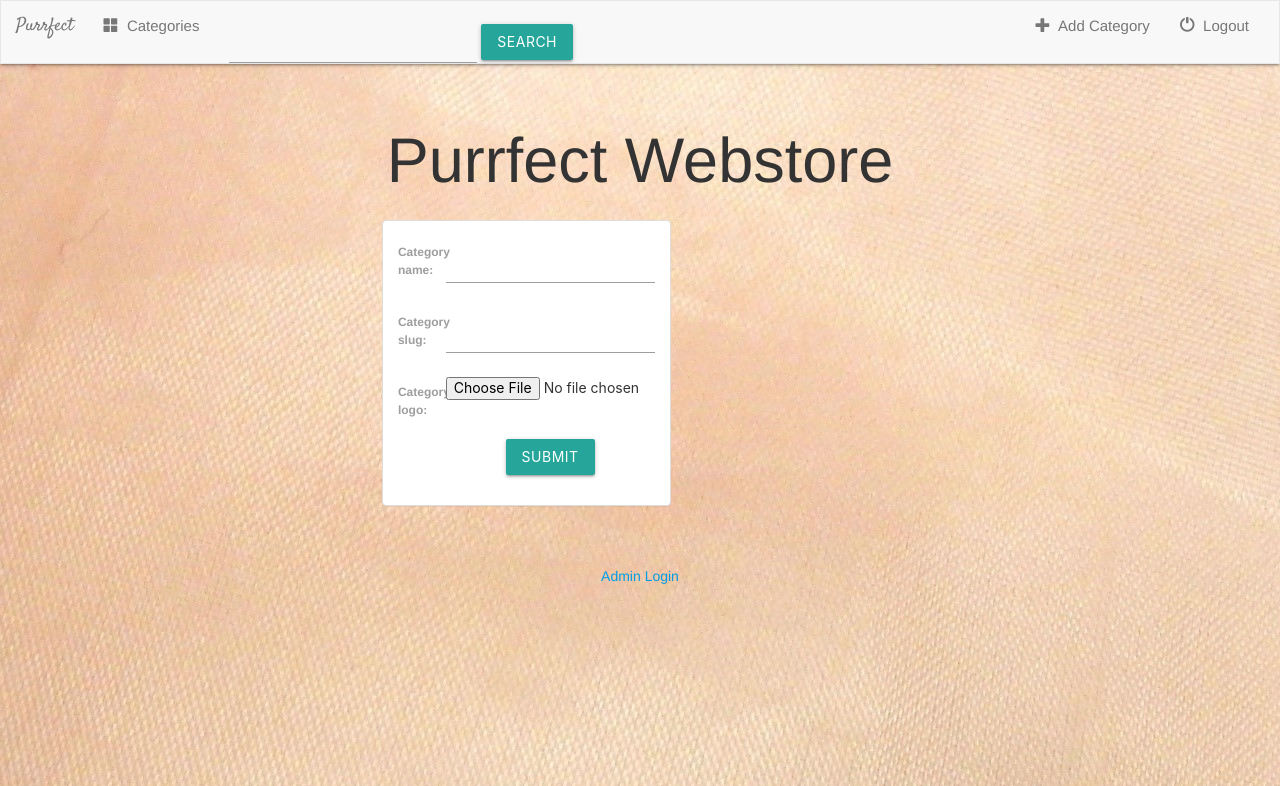
After one commit to annikaniittyla/purrfectwebstore, a Django app: page /category/add/ in a window 1280 px wide. The commit adds this page. Shown: the top 786 px of the page. Run offline with Django 3.2, Linux system fonts and the light colour scheme; some libraries are stand-ins or nearby versions.

Commit message:
Added Add Category function

```diff
--- a/products/models.py
+++ b/products/models.py
@@ -1,7 +1,7 @@
 from django.db import models
-#from django.core.urlresolvers import reverse
+from django.urls import reverse
 
-#Jokaisella kategorialla on juokseva indexointi
+
 class Category(models.Model):
     category_name = models.CharField(max_length=250) #db_index=True)
     category_slug = models.SlugField(max_length=200, db_index=True, blank=True, null=True, unique=True)
@@ -12,14 +12,17 @@ class Category(models.Model):
         verbose_name = 'category'
         verbose_name_plural = "categories"
 
+    def get_absolute_url(self):
+         return reverse('category_details', kwargs={self.pk})
+
+
     def __str__(self):
         return self.category_name
 
     @property
     def get_products(self):
         return Products.objects.filter(category_name=self.category_name)
-    # def get_absolute_url(self):
-    #     return reverse('shop:product_list_by_category', args=[self.category_slug])
+
 
 class Products(models.Model):
     category = models.ForeignKey(Category, null=True, on_delete=models.CASCADE)
@@ -38,5 +41,8 @@ class Products(models.Model):
         verbose_name = 'product'
         verbose_name_plural = "products"
 
+    def get_absolute_url(self):
+         return reverse('details', kwargs={self.pk})
+
     def __str__(self):
         return self.product_name
--- a/products/templates/products/category_details.html
+++ b/products/templates/products/category_details.html
@@ -1,5 +1,5 @@
 {% extends 'products/layout.html' %}
-{% block title %}Category lis{% endblock %}
+{% block title %}Category list{% endblock %}
 
 {% block content %}
 <h3 class="center-align red lighten-3">{{product_name}}</h3>
--- /dev/null
+++ b/products/templates/products/category_form.html
@@ -0,0 +1,32 @@
+{% extends 'products/layout.html'%}
+{% block title %}Add New Category{% endblock %}
+{% block category_active %} active {% endblock %}
+
+{% block content %}
+<div class="container-fluid">
+    <div class="row">
+
+        <div class="col-sm-12 col-md-7">
+            <div class="panel panel-default">
+                <div class="panel-body">
+
+                    <form class="form-horizontal" action="" method="post" enctype="multipart/form-data">
+                        {% csrf_token %}
+                        {% include 'products/form-template.html' %}
+                        <div class="form-group">
+                            <div class="col-sm-offset-2 col-sm-10">
+                                <button type="submit" class="btn btn-success">Submit</button>
+                            </div>
+                        </div>
+                    </form>
+                </div>
+
+            </div>
+
+        </div>
+
+    </div>
+</div>
+{% endblock %}
+
+<!--<a href="/products" class="btn">To Frontpage</a> -->
--- /dev/null
+++ b/products/templates/products/form-template.html
@@ -0,0 +1,9 @@
+{% for field in form %}
+    <div class="form-group">
+        <div class="col-sm-offset-2 col-sm-10">
+            <span class="text-danger small">{{ field.errors }} </span>
+        </div>
+        <label class="control-label col-sm-2">{{ field.label_tag }}</label>
+        <div class="col-sm-10">{{ field }} </div>
+    </div>
+{% endfor %}
--- a/products/templates/products/index.html
+++ b/products/templates/products/index.html
@@ -9,7 +9,6 @@
         <ul class="collection">
             {% for category in categories %}
                 <li class="collection-item"><a href="{% url 'category_details' category.id %}">{{category.category_name}}</a></li>
-
                 <img src="{{category.category_logo.url}}" class="img-responsive">
             {% endfor %}
         </ul>
--- a/products/templates/products/layout.html
+++ b/products/templates/products/layout.html
@@ -53,9 +53,9 @@
 
                     <ul class= "nav navbar-nav navbar-right">
                     <li class="">
-                        <a href="#">
+                        <a href="{% url 'category-add' %}">
                             <span class="glyphicon glyphicon-plus" aria-hidden="true"></span>&nbsp;
-                            Add products
+                            Add Category
                         </a>
                     </li>
                     <li class="">
--- a/products/urls.py
+++ b/products/urls.py
@@ -1,14 +1,29 @@
 from django.urls import path, include
-from .views import index, details, category_details
+#from . views import category_details
+from . views import CategoryCreate, IndexView, DetailView, CategoryDetailView
 
+#app_name = 'products'
+# index, details,
+"""
 urlpatterns = [
     path('', index, name='index'),
     path('details/<int:id>/', details, name='details'),
-    path('category_details/<int:id>/', category_details, name='category_details')
+    path('category_details/<int:id>/', category_details, name='category_details'),
+    path('products/add/', ProductCreate.as_view(), name='product-add'),
+];
+"""
+urlpatterns = [
+    path('', IndexView.as_view(), name='index'),
+    path('details/<int:pk>/', DetailView.as_view(), name='details'),
+    path('category_details/<int:pk>/', CategoryDetailView.as_view(), name='category_details'),
+    path('category/add/', CategoryCreate.as_view(), name='category-add'),
 
-];
+]
 
+"""
 # urlpatterns = [
 #     path('admin/', admin.site.urls),
 #     path('products/', include('products.urls'))
 # ]
+
+"""
--- a/products/views.py
+++ b/products/views.py
@@ -1,7 +1,31 @@
 from django.shortcuts import render
 from django.http import HttpResponse, Http404
 from .models import Category, Products
+from django.views import generic
+from django.views.generic import CreateView, UpdateView, DeleteView
 
+class IndexView(generic.ListView):
+    template_name = 'products/index.html'
+    context_object_name = 'categories'
+
+    def get_queryset(self):
+        return Category.objects.all()
+
+class DetailView(generic.DetailView):
+    model = Products
+    template_name = 'products/details.html'
+
+class CategoryDetailView(generic.DetailView):
+    model = Category
+    template_name = 'products/category_details.html'
+
+
+class CategoryCreate(CreateView):
+    model = Category
+    fields = ['category_name', 'category_slug', 'category_logo']
+
+
+"""
 def index(request):
     categories = Category.objects.all()
     context = {
@@ -9,7 +33,6 @@ def index(request):
         "categories" : categories
     }
     return render(request, 'products/index.html', context)
-
 
 
 def details(request, id):
@@ -20,6 +43,7 @@ def details(request, id):
         raise Http404("This item does not exist.")
     return render(request, 'products/details.html', context)
 
+
 def category_details(request, id):
     category = Category.objects.get(id=id)
     products = Products.objects.filter(category=category)
@@ -28,3 +52,4 @@ def category_details(request, id):
         'products': products
     }
     return render(request, 'products/category_details.html', context)
+"""
```
Also changed, not shown: products/templates/products/details.html (+4 -12 lines), products/templates/products/product_form.html (added, +32 -0 lines), products/static/products/images/Budgerigars.jpg (added), products/static/products/images/Budgerigars_credits.jpg (added), products/static/products/images/guinea_pig_credits.jpg (added). Lines whose indentation alone changed are shown as unchanged.
